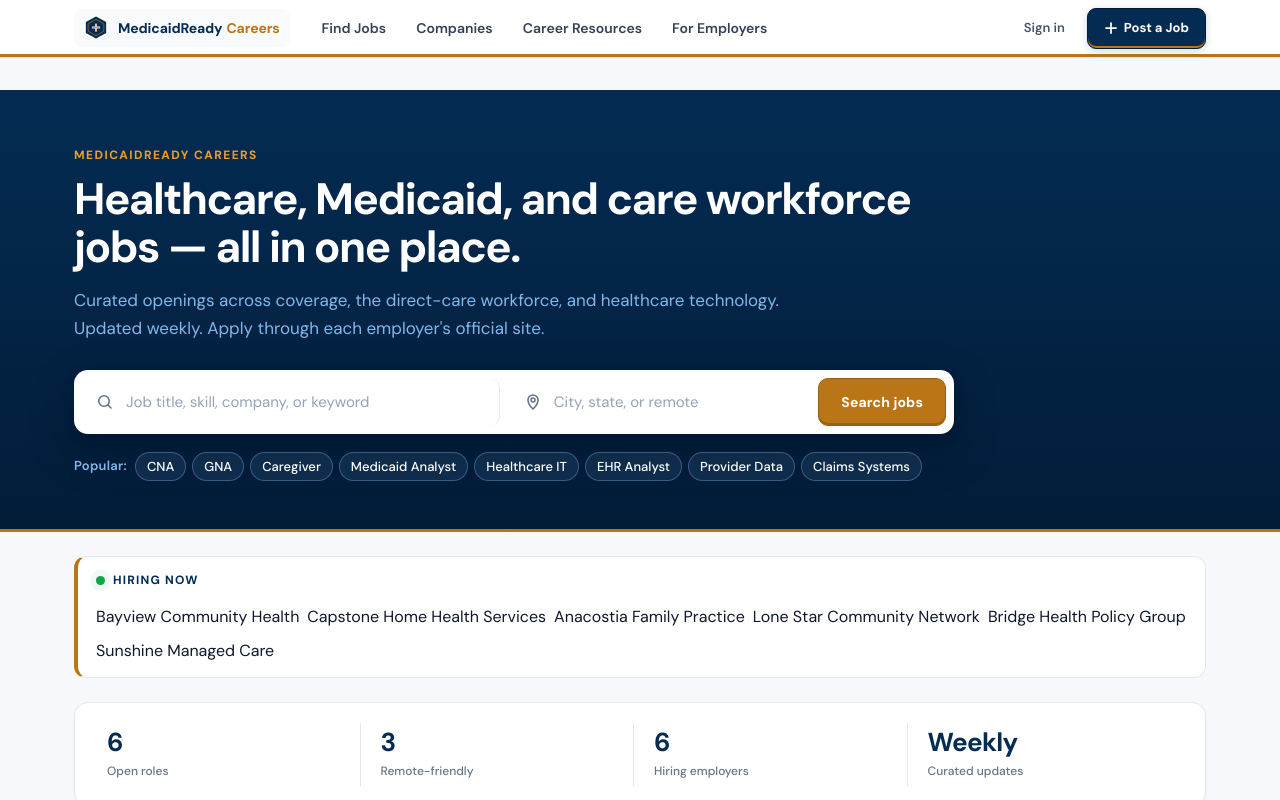
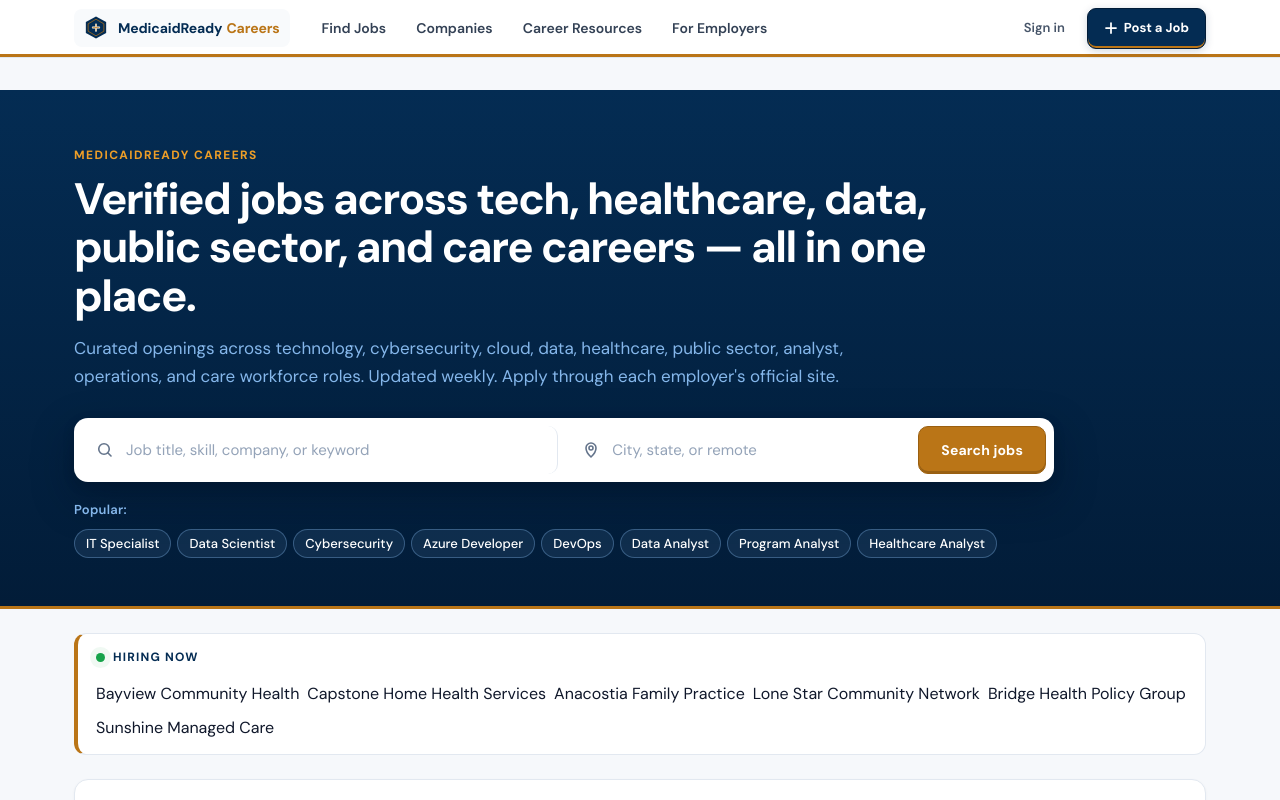
Before and after one commit to olayideibironke/medicaidready-web, a Next.js app: page /careers in a window 1280 px wide. Shown: the top 800 px of the page. Built offline with nearby package versions, Linux system fonts and the light colour scheme; no server answers.

Commit message:
Broaden Careers homepage positioning

```diff
--- a/pages/careers/index.tsx
+++ b/pages/careers/index.tsx
@@ -10,14 +10,14 @@ import { listApprovedJobs } from "../../lib/careers/db";
 
 const SITE_URL = "https://www.medicaidready.org";
 const POPULAR_SEARCHES = [
-  "CNA",
-  "GNA",
-  "Caregiver",
-  "Medicaid Analyst",
-  "Healthcare IT",
-  "EHR Analyst",
-  "Provider Data",
-  "Claims Systems",
+  "IT Specialist",
+  "Data Scientist",
+  "Cybersecurity",
+  "Azure Developer",
+  "DevOps",
+  "Data Analyst",
+  "Program Analyst",
+  "Healthcare Analyst",
 ];
 
 type Stats = {
@@ -122,9 +122,10 @@ export default function CareersHome({ stats }: Props) {
   }
 
   const url = `${SITE_URL}/careers`;
-  const metaTitle = "MedicaidReady Careers — Healthcare, Medicaid, and Care Workforce Jobs";
+  const metaTitle =
+    "MedicaidReady Careers — Verified Jobs Across Tech, Healthcare, Data, and Public Sector";
   const metaDescription =
-    "Find healthcare, Medicaid, and care workforce jobs: CNA, GNA, caregiver, eligibility, care management, analytics, healthcare IT, EHR, claims systems, and more. Updated weekly. Apply directly through the employer's official site.";
+    "Find verified jobs across technology, healthcare, data, cybersecurity, cloud, public sector, analyst, operations, and care workforce career tracks. Updated weekly. Apply directly through each employer's official site.";
 
   return (
     <>
@@ -145,11 +146,12 @@ export default function CareersHome({ stats }: Props) {
             <div className="ch-hero-inner">
               <div className="careers-eyebrow">MedicaidReady Careers</div>
               <h1 className="ch-hero-title">
-                Healthcare, Medicaid, and care workforce jobs — all in one place.
+                Verified jobs across tech, healthcare, data, public sector, and care careers — all in one place.
               </h1>
               <p className="ch-hero-sub">
-                Curated openings across coverage, the direct-care workforce, and healthcare
-                technology. Updated weekly. Apply through each employer&apos;s official site.
+                Curated openings across technology, cybersecurity, cloud, data,
+                healthcare, public sector, analyst, operations, and care workforce
+                roles. Updated weekly. Apply through each employer&apos;s official site.
               </p>
 
               <form className="ch-search" onSubmit={handleSearch} role="search">
@@ -389,8 +391,8 @@ export default function CareersHome({ stats }: Props) {
             <div className="careers-eyebrow">Career resources</div>
             <h2 className="careers-h2">Tools and guides for your search.</h2>
             <p className="careers-lead">
-              Free resources you can use today — from checking your own benefits coverage
-              to navigating Medicaid as a candidate or employer.
+              Free resources you can use today — from career insights and verified
+              job search tools to benefits guidance and practical hiring resources.
             </p>
 
             <div className="ch-resources">
@@ -430,7 +432,8 @@ export default function CareersHome({ stats }: Props) {
                 </div>
                 <div className="ch-res-title">Career resources</div>
                 <div className="ch-res-body">
-                  Curated links to official Medicaid, CMS, and care workforce resources.
+                  Curated links and guides for tech, healthcare, data, public sector,
+                  Medicaid, and care workforce career pathways.
                 </div>
                 <span className="ch-res-link">Browse resources →</span>
               </Link>
@@ -444,7 +447,8 @@ export default function CareersHome({ stats }: Props) {
                 </div>
                 <div className="ch-res-title">Browse companies</div>
                 <div className="ch-res-body">
-                  See which healthcare and Medicaid employers are actively hiring this week.
+                  See which employers are actively hiring across tech, healthcare,
+                  data, public sector, analyst, and care workforce roles.
                 </div>
                 <span className="ch-res-link">See employers →</span>
               </Link>
@@ -474,11 +478,13 @@ export default function CareersHome({ stats }: Props) {
                 <div className="careers-eyebrow" style={{ color: "#EF9F27" }}>
                   For employers
                 </div>
-                <h2 className="ch-emp-h2">Hire healthcare and Medicaid talent.</h2>
+                <h2 className="ch-emp-h2">
+                  Hire verified talent across healthcare, tech, data, and public sector roles.
+                </h2>
                 <p className="ch-emp-sub">
-                  Reach a niche audience that already speaks Medicaid: eligibility,
-                  compliance, billing, care management, analytics, EHR, and the direct-care
-                  workforce.
+                  Reach job seekers across Medicaid, healthcare, cybersecurity,
+                  cloud, data, analyst, public sector, operations, and direct-care
+                  career tracks.
                 </p>
                 <div className="careers-actions">
                   <Link href="/careers/post-a-job" className="ch-emp-cta">
@@ -522,7 +528,7 @@ export default function CareersHome({ stats }: Props) {
           border-bottom: 3px solid #BA7517;
         }
         .ch-hero-inner {
-          max-width: 880px;
+          max-width: 980px;
         }
         .ch-hero :global(.careers-eyebrow) {
           color: #EF9F27;
@@ -539,7 +545,7 @@ export default function CareersHome({ stats }: Props) {
           font-size: 17px;
           line-height: 1.65;
           color: #85B7EB;
-          max-width: 720px;
+          max-width: 780px;
           margin: 0 0 28px;
         }
 
```
